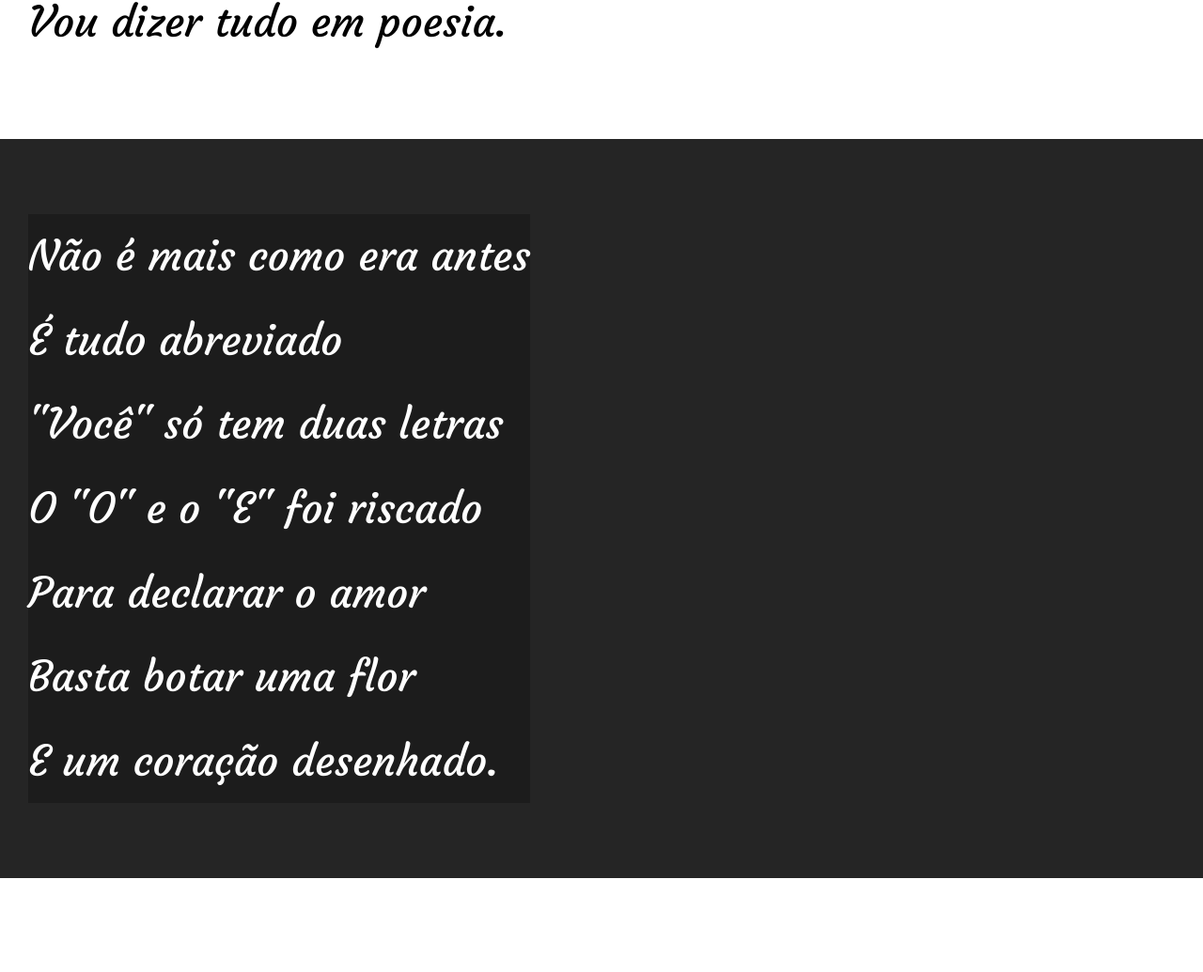
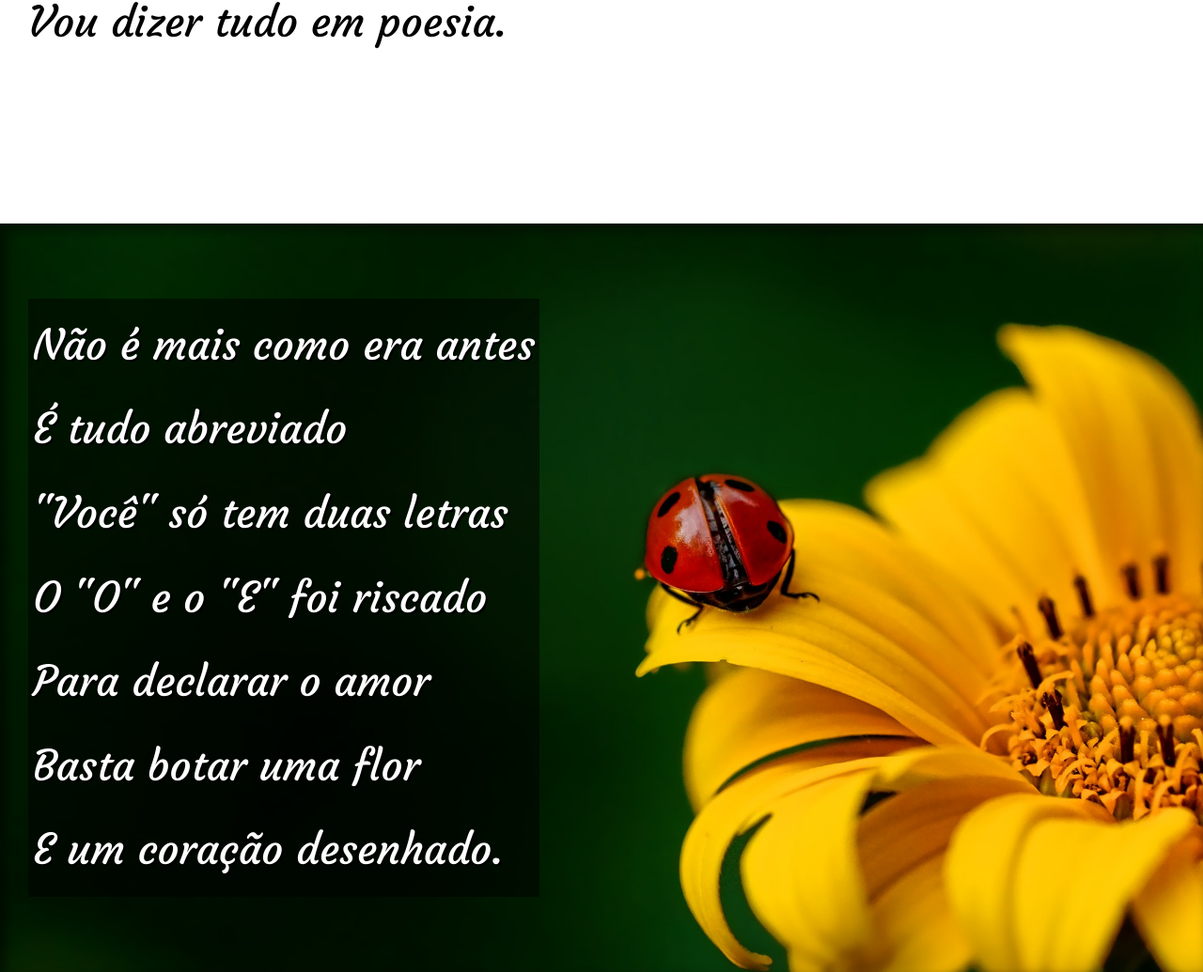
Before and after one commit to FerreiraArth/Projeto-Cordel, a plain HTML site: page index.html in a window 1280 px wide. Shown: the part 828-1863 px from the top of the page at 94% size. Drawn offline with Linux system fonts and the light colour scheme.

Commit message:
Parallax

```diff
--- a/index.html
+++ b/index.html
@@ -28,7 +28,7 @@
         </p>
     </section>
 
-    <section class="image">
+    <section class="image" id="img1">
         <p>
             Não é mais como era antes <br>
             É tudo abreviado <br>
@@ -48,8 +48,7 @@
             Ou vai até no começo <br>
             Agora é .com <br>
             Se o saite é muito bom <br>
-            Ele vale um alto preço. <br>
-
+            Ele vale um alto preço.
         </p>
 
         <p>
@@ -64,7 +63,7 @@
 
     </section>
 
-    <section class="image">
+    <section class="image" id="img2">
         <p>
             Tenho saudade das cartas <br>
             Escritas com a própria mão <br>
--- a/style.css
+++ b/style.css
@@ -52,6 +52,9 @@ section{
     font-size: 3.5vw;
     font-family: var(--fonte3);
 }
+section > p {
+    padding-bottom: 2em;
+}
 section.normal{
     background-color: white;
     color: black;
@@ -59,10 +62,24 @@ section.normal{
 section.image{
     background: #252525;
     color: white;
+    box-shadow: inset 6px 6px 13px 0 rgba(0, 0, 0, 0.555);
+    background-size: cover;
+    background-attachment: fixed;
 }
 section.image > p {
     display: inline-block;
-    background-color: #00000041;
+    padding: 5px;
+    background-color: rgba(0, 0, 0, 0.5);
+    text-shadow: 2px 2px 0 black;
+
+}
+section#img1{
+    background-image: url(imagens/background001.jpg);
+    background-position: right center;
+
+}
+section#img2{
+    background-image: url(imagens/background002.jpg);
 }
 
 footer{
```
